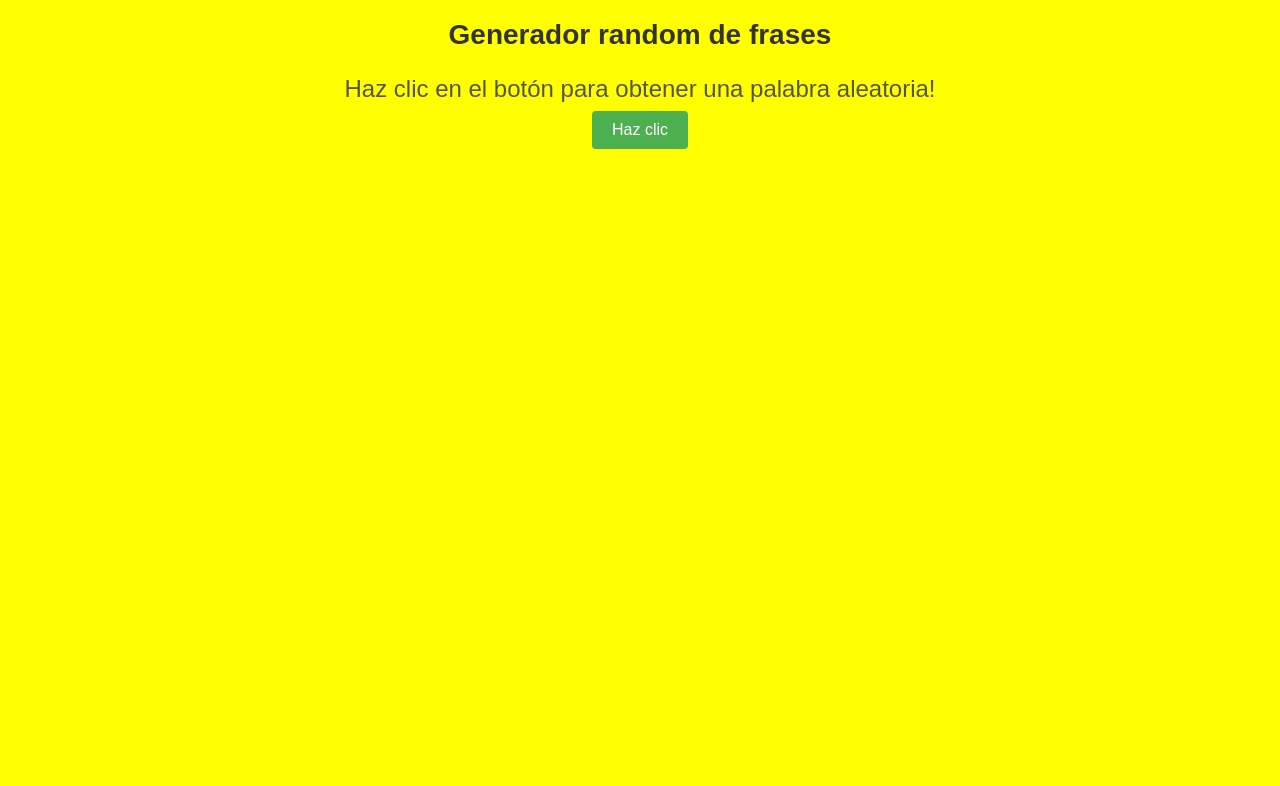
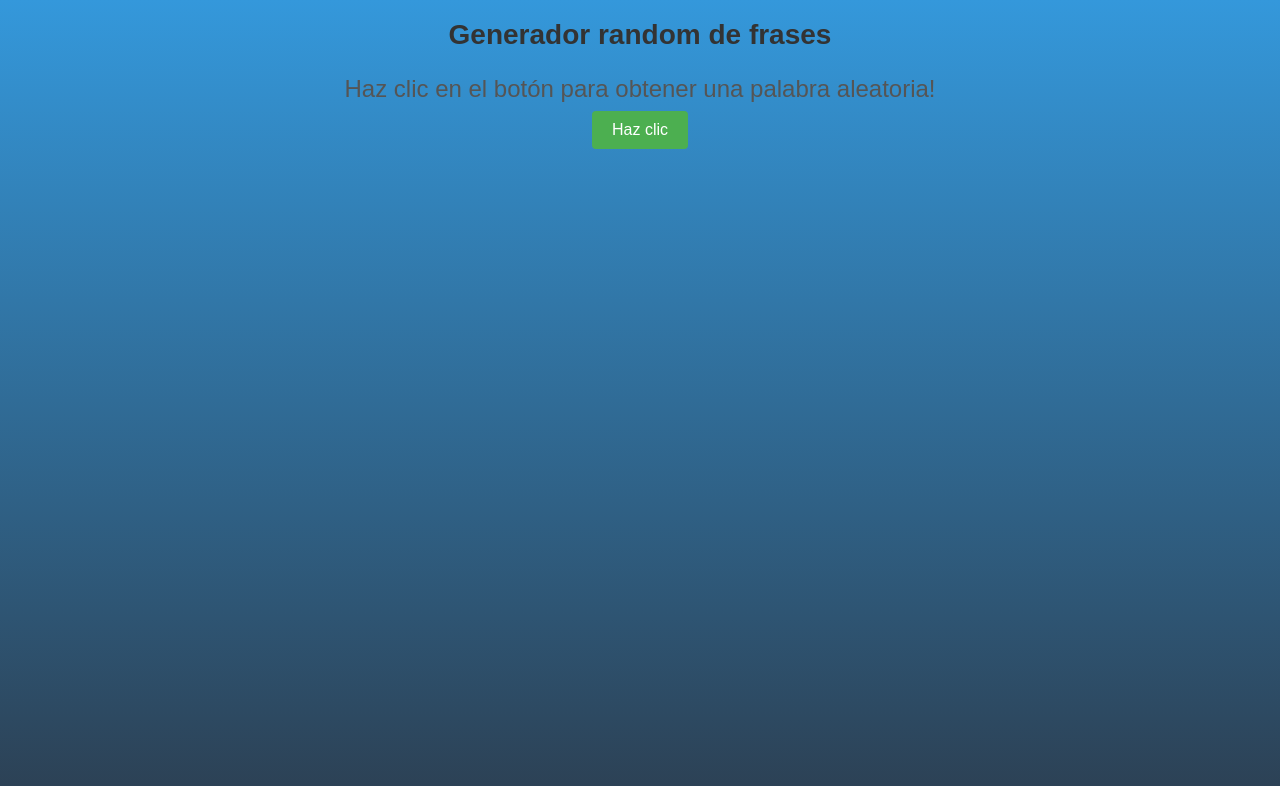
Before and after one commit to amoracoll/RANDOM-MESSAGES, a plain HTML site: page index.html in a window 1280 px wide. Drawn offline with Linux system fonts and the light colour scheme.

Commit message:
Quinto commit

```diff
--- a/style.css
+++ b/style.css
@@ -1,7 +1,9 @@
 body {
-    background-color: yellow; /* Color de fondo de la página */
-    margin: 0; /* Elimina el margen predeterminado del body */
-    font-family: Arial, sans-serif; /* Tipo de fuente para el texto */
+    margin: 0; /* Elimina el margen predeterminado del cuerpo */
+    height: 100vh; /* Establece la altura del cuerpo al 100% de la ventana */
+    background: linear-gradient(to bottom, #3498db, #2c3e50); /* Degradado vertical */
+    font-family: Arial, sans-serif;
+    color: #fff; /* Color del texto */
     text-align: center;
 }
 
```
